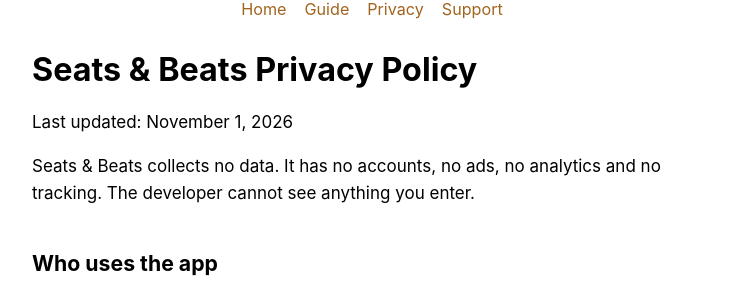
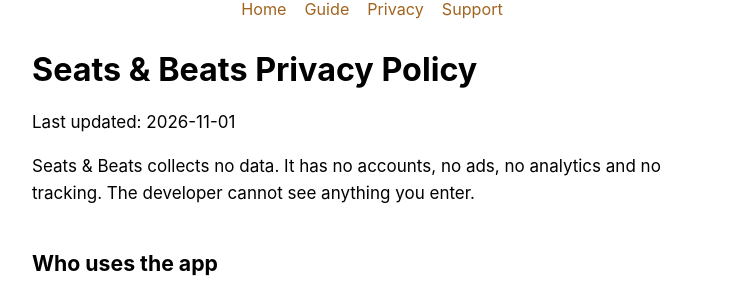
Before and after one commit to seatsandbeats/seatsandbeats.github.io, a Jekyll site: the page built from privacy.md, in a window 1280 px wide and 900 px high. Shown: the part 245-545 px from the top of the window, without its empty margins (268-1009 px from the left). Built offline with Jekyll 4.4.1, drawn with Linux system fonts in a browser that asks for light colours; our own code applies the rules of GitHub Pages for plain Markdown files.

Commit message:
Privacy: date format

```diff
--- a/privacy.md
+++ b/privacy.md
@@ -1,6 +1,6 @@
 # Seats & Beats Privacy Policy
 
-Last updated: November 1, 2026
+Last updated: 2026-11-01
 
 Seats & Beats collects no data. It has no accounts, no ads, no analytics and no tracking. The developer cannot see anything you enter.
 
```
